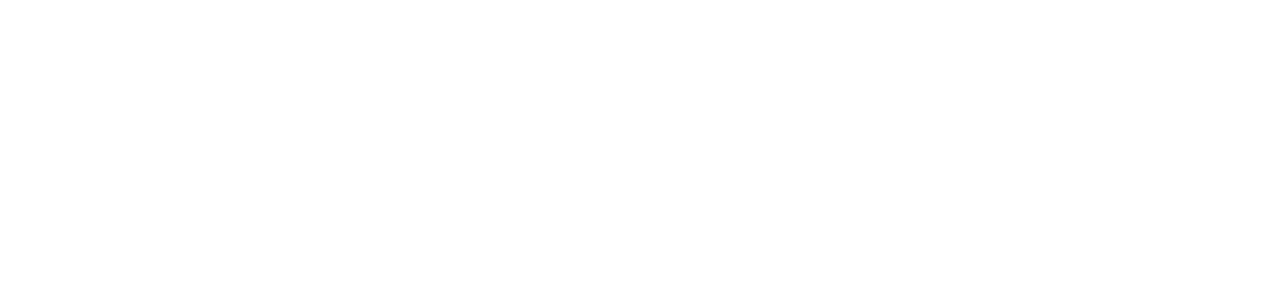
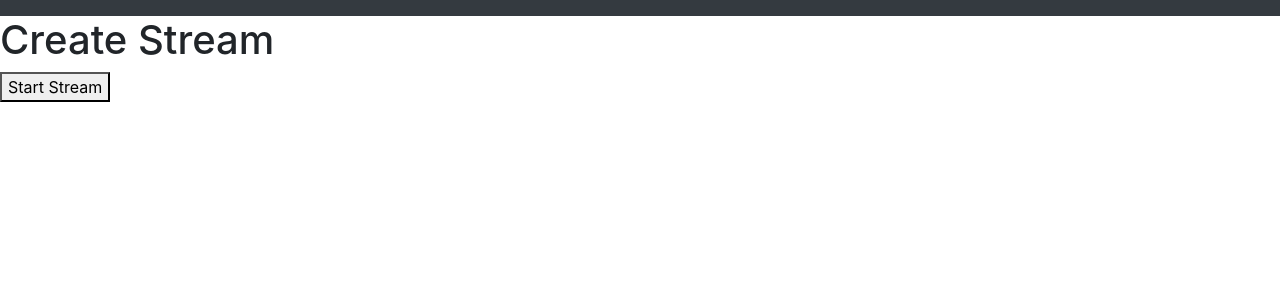
Before and after one commit to todokku/twitch.tv_clone, a React (Create React App) app in the folder client/: page /streamnew in a window 1280 px wide. Shown: the top 300 px of the page. Built offline with nearby package versions, Linux system fonts and the light colour scheme.

Commit message:
comments

```diff
--- a/client/src/components/App.js
+++ b/client/src/components/App.js
@@ -10,15 +10,20 @@
 const App = () => {
   //exact keyword allows nested components to render without issues.
   return (
+    <div>
+      <header>
+        <nav className="navbar navbar-dark bg-dark"></nav>
+      </header>
       <Router>
         <div>
           <Route path="/" exact component={StreamIndex} />
-        <Route path="/streamcreate" component={StreamCreate} />
+          <Route path="/streamnew" component={StreamCreate} />
           <Route path="/streamshow" component={StreamShow} />
           <Route path="/streamedit" component={StreamEdit} />
           <Route path="/streamdelete" component={StreamDelete} />
         </div>
       </Router>
+    </div>
   );
 };
 export default App;
--- a/client/src/components/streams/StreamCreate.js
+++ b/client/src/components/streams/StreamCreate.js
@@ -1,5 +1,5 @@
 import React from "react";
-
+//Start Stream here, enter title and topic of stream.
 const StreamCreate = () => {
   return (
     <div>
--- a/client/src/components/streams/StreamDelete.js
+++ b/client/src/components/streams/StreamDelete.js
@@ -1,5 +1,5 @@
 import React from "react";
-
+//Kill stream
 const StreamDelete = () => {
   return (
     <div>
--- a/client/src/components/streams/StreamEdit.js
+++ b/client/src/components/streams/StreamEdit.js
@@ -1,5 +1,5 @@
 import React from "react";
-
+//edit title and topic of stream.
 const StreamEdit = () => {
   return (
     <div>
--- a/client/src/components/streams/StreamIndex.js
+++ b/client/src/components/streams/StreamIndex.js
@@ -1,5 +1,5 @@
 import React from "react";
-
+//Main, Index of active streams available to view.
 const StreamIndex = () => {
   return (
     <div>
--- a/client/src/components/streams/StreamShow.js
+++ b/client/src/components/streams/StreamShow.js
@@ -1,5 +1,5 @@
 import React from "react";
-
+//view stream, vid player here with title of stream
 const StreamShow = () => {
   return (
     <div>
```
Lines whose indentation alone changed are shown as unchanged.
